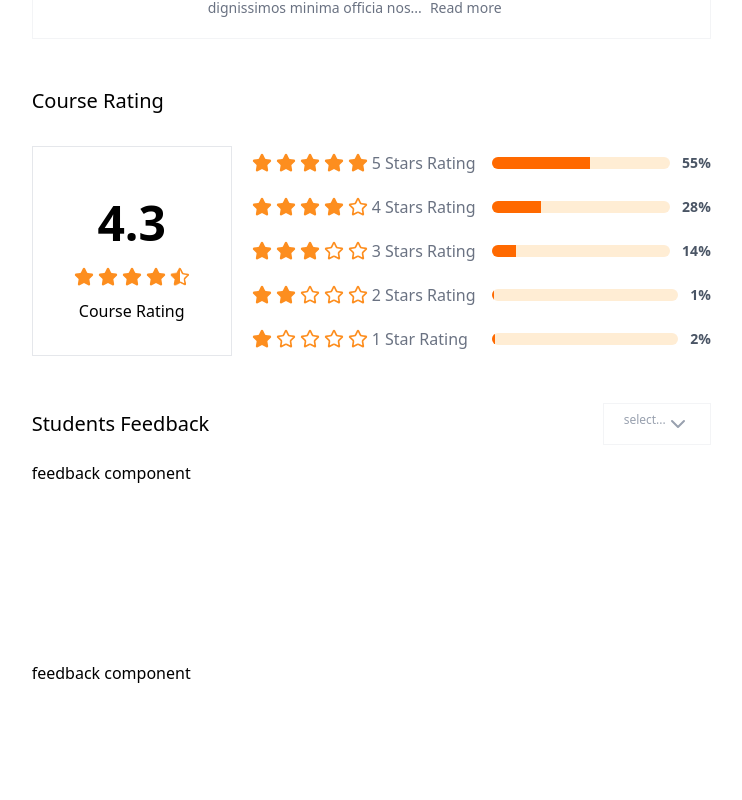
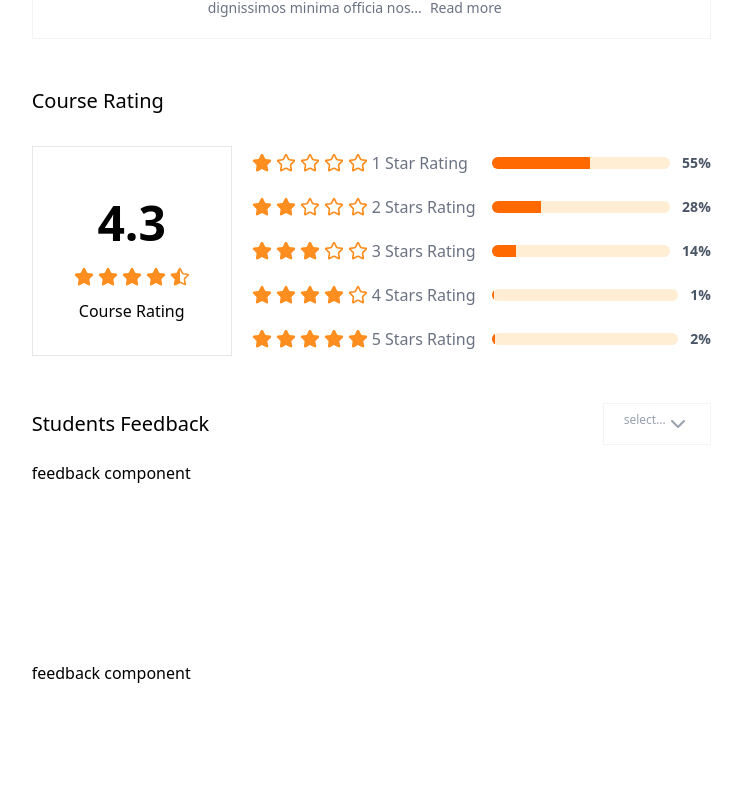
Before and after one commit to LEARNING-MANGMENT-SYSTEM/LMS-website, a React (Vite) app in the folder frontend/: page /courses/1 in a window 1280 px wide. Shown: the part 3640-4440 px from the top of the page, without its empty margins (91-833 px from the left). Built offline with nearby package versions, Linux system fonts and the light colour scheme.

Commit message:
fix typ errors in details pages

```diff
--- a/frontend/src/pages/Courses/CourseDetails.tsx
+++ b/frontend/src/pages/Courses/CourseDetails.tsx
@@ -140,13 +140,7 @@ Second, this is a Development course. But I don't teach you how to code. Because
         "Jane is a professional designer who has worked with startups and Fortune 500 companies. She teaches UI/UX principles, prototyping, and design systems with tools like Figma and Adobe XD.and Lorem ipsum dolor sit amet consectetur, adipisicing elit. Officiis maxime beatae dignissimos minima officia nostrum aliquam, quidem dolor architecto voluptas ut dicta debitis nam sunt possimus incidunt. Molestiae, eveniet dolores!",
     },
   ],
-  ratings: {
-    5: 200,
-    4: 100,
-    3: 50,
-    2: 5,
-    1: 7,
-  },
+  ratings: [200, 100, 50, 5, 7],
   feedback: [
     {
       id: 1,
@@ -231,16 +225,14 @@ export default function CourseDetail() {
     instructorSection,
     reviewSection,
   ];
-  const totalRatings = Object.values(courseData.ratings).reduce(
+  console.log(courseId);
+  const totalRatings = courseData.ratings.reduce(
     (acc, rate) => (acc += rate),
     0
   );
   const avgRatings =
     Math.round(
-      (Object.entries(courseData.ratings).reduce(
-        (sum, [star, count]) => sum + Number(star) * count,
-        0
-      ) /
+      (courseData.ratings.reduce((sum, count, i) => sum + (i + 1) * count, 0) /
         totalRatings) *
         10
     ) / 10;
@@ -365,17 +357,15 @@ export default function CourseDetail() {
               <p className="mt-3"> Course Rating</p>
             </div>
             <div className="flex-1">
-              {Object.keys(courseData.ratings)
-                .reverse()
-                .map((star) => (
-                  <div className="flex items-center my-5" key={star}>
-                    <ReadOnlyRating rating={star} />
-                    <ProgressBar
-                      progress={courseData.ratings[star]}
-                      maxValue={totalRatings}
-                    />
-                  </div>
-                ))}
+              {courseData?.ratings.reverse().map((rating, star) => (
+                <div
+                  className="flex items-center my-5"
+                  key={`${star + 1} Star`}
+                >
+                  <ReadOnlyRating rating={star + 1} />
+                  <ProgressBar progress={rating} maxValue={totalRatings} />
+                </div>
+              ))}
             </div>
           </div>
         </Section>
--- a/frontend/src/pages/Courses/LessonDetails.tsx
+++ b/frontend/src/pages/Courses/LessonDetails.tsx
@@ -16,6 +16,7 @@ import CourseSection from "../../components/CourseSection";
 import Lesson from "../../components/Lesson";
 import VideoPlayer from "../../components/VideoPlayer";
 import { Avatar } from "../../components/UI/Avatar";
+import type Comment from "../../types/comment";
 const DummyData = {
   id: 1,
   sectionId: 1,
@@ -56,7 +57,7 @@ Donec congue aliquam lorem nec congue. Suspendisse eu risus mattis, interdum ant
         name: "Ronald Richards",
         avatar: "/path/to/avatar.jpg",
       },
-      timeAgo: "1 week ago",
+      datePosted: "1 week ago",
       text: "Maecenas risus tortor, tincidunt nec purus eu, gravida suscipit tortor.",
       replies: [],
     },
@@ -65,9 +66,8 @@ Donec congue aliquam lorem nec congue. Suspendisse eu risus mattis, interdum ant
       user: {
         name: "Kristin Watson",
         avatar: "/path/to/avatar.jpg",
-        role: "admin",
       },
-      timeAgo: "1 week ago",
+      datePosted: "1 week ago",
       text: "Nulla pellentesque leo vitae lorem hendrerit, sit amet elementum ipsum rutrum...",
       replies: [],
     },
@@ -77,7 +77,7 @@ Donec congue aliquam lorem nec congue. Suspendisse eu risus mattis, interdum ant
         name: "Cody Fisher",
         avatar: "/path/to/avatar.jpg",
       },
-      timeAgo: "1 week ago",
+      datePosted: "1 week ago",
       text: "Thank You so much sir, you’re a great mentor. 🔥🔥🔥",
       replies: [],
     },
@@ -87,7 +87,7 @@ Donec congue aliquam lorem nec congue. Suspendisse eu risus mattis, interdum ant
         name: "Guy Hawkins",
         avatar: "/path/to/avatar.jpg",
       },
-      timeAgo: "2 weeks ago",
+      datePosted: "2 weeks ago",
       text: "Thank you for your helpful video. May I ask what is the application use to demo the animation...",
       replies: [
         {
@@ -96,7 +96,7 @@ Donec congue aliquam lorem nec congue. Suspendisse eu risus mattis, interdum ant
             name: "author",
             avatar: "/path/to/avatar.jpg",
           },
-          timeAgo: "2 weeks ago",
+          datePosted: "2 weeks ago",
           text: "you are welcom it's xxx",
           replies: [],
         },
@@ -105,6 +105,7 @@ Donec congue aliquam lorem nec congue. Suspendisse eu risus mattis, interdum ant
   ],
   curriculum: [
     {
+      id:1,
       title: "Getting Started",
       lectures: [
         {
@@ -150,6 +151,7 @@ Donec congue aliquam lorem nec congue. Suspendisse eu risus mattis, interdum ant
       ],
     },
     {
+      id:2,
       title: "Secret of Good Design",
       lectures: [
         {
@@ -195,6 +197,7 @@ Donec congue aliquam lorem nec congue. Suspendisse eu risus mattis, interdum ant
       ],
     },
     {
+      id:3,
       title: "Practice Design Like an Artist",
       lectures: [
         {
@@ -240,6 +243,7 @@ Donec congue aliquam lorem nec congue. Suspendisse eu risus mattis, interdum ant
       ],
     },
     {
+      id:4,
       title: "Web Development (Webflow)",
       lectures: [
         {
@@ -286,14 +290,14 @@ Donec congue aliquam lorem nec congue. Suspendisse eu risus mattis, interdum ant
     },
   ],
 };
-function countComments(comments) {
+function countComments(comments:Comment[]) {
   let total = 0;
   const stack = [...comments];
 
   while (stack.length > 0) {
     const current = stack.pop();
     total += 1;
-    if (current.replies && current.replies.length > 0) {
+    if (current?.replies && current.replies.length > 0) {
       stack.push(...current.replies);
     }
   }
@@ -314,6 +318,7 @@ export default function LessonDetail() {
     attachmentsSection,
     commentsSection,
   ];
+  console.log("lessonId", lessonId);
   const activeId = useScrollSpy(refSections);
 
   return (
@@ -329,7 +334,7 @@ export default function LessonDetail() {
       />
       <div className="grid grid-cols-12">
         <div className="col-span-12 md:col-span-8">
-          <VideoPlayer poster={testImg} />
+          <VideoPlayer poster={testImg} videoUrl="."/>
           <div className="border-b border-gray-200 my-2">
             <h2 className="text-2xl font-semibold text-gray-800 mb-2">
               {lessonData.curriculum
@@ -461,7 +466,7 @@ export default function LessonDetail() {
                 {lessonData.comments.map((comment, index) => (
                   <div className="h-50" key={index}>
                     {" "}
-                    comment component
+                    comment component{comment.text}
                   </div>
                 ))}
                 <Button variant="secondary">Load More</Button>
--- /dev/null
+++ b/frontend/src/types/comment.ts
@@ -0,0 +1,16 @@
+export default interface Comment {
+    id: number;
+    user: User;
+    text: string;
+    datePosted: string;
+    replies?: Comment[];
+    // likes?: number;
+    // dislikes?: number;
+    // isEdited?: boolean;
+    // attachments?: string[];
+    // parentId?: number | null;
+}
+interface User{
+    name: string;
+    avatar?: string;
+}
```
